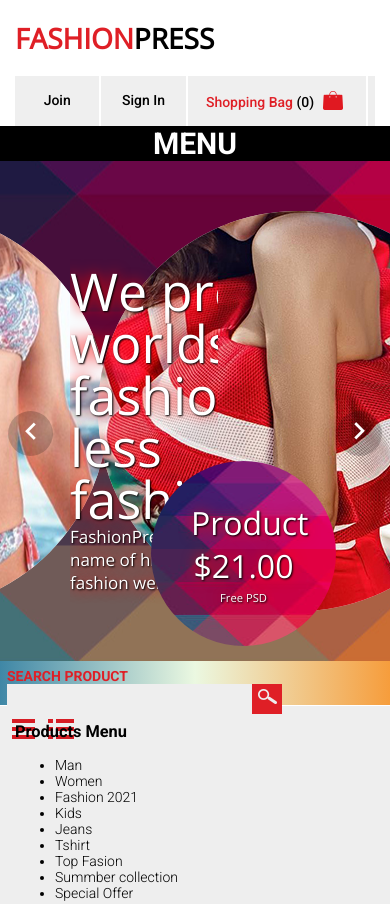
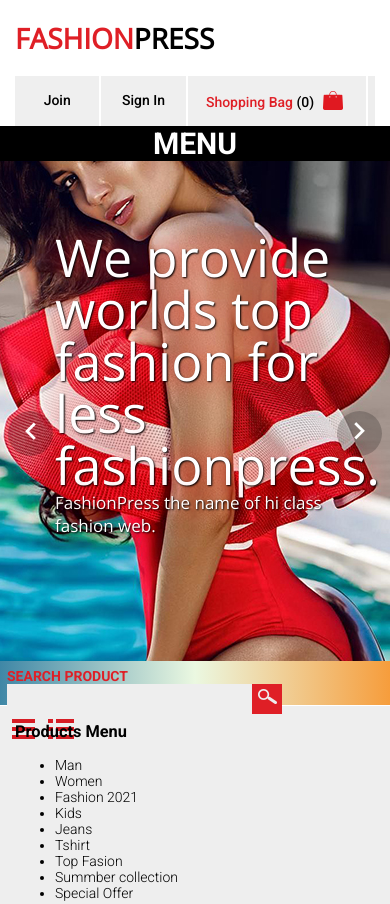
Before and after one commit to HannaHorbenko/fashionpress_online_shop, a website: page src/index.html in a window 390 px wide. Shown: the top 904 px of the page. Drawn offline with nearby package versions, Linux system fonts and the light colour scheme; files that its build step writes are made by us from their sources; files whose address does not match are found by name.

Commit message:
made slider

```diff
--- a/src/js/scripts.js
+++ b/src/js/scripts.js
@@ -72,11 +72,12 @@
             infinite: true,
             autoplay: true,
             autoplaySpeed: 2000,
+            slidesToShow: 1,
             prevArrow: `<button class="slider__arrow slider__arrow--prev">
-                            <img src="../img/slider/arrow-right.png" alt="arrow-prev">
+                            <img src="img/slider/arrow-right.png" alt="arrow-prev">
                     </button>`,
             nextArrow: `<button class="slider__arrow slider__arrow--next">
-                            <img src="../img/slider/arrow-left.png" alt="arrow-next">
+                            <img src="img/slider/arrow-left.png" alt="arrow-next">
                     </button>`,
         });
     });
--- a/src/partials/slider.html
+++ b/src/partials/slider.html
@@ -3,8 +3,8 @@
         <div class="slide">
             <div class="wrap container--lg">
                 <div class="slide__content content text">
-                    <h1 class="content__title">We provide worlds top fashion for less
-                        fashionpress. </h1>
+                    <h2 class="content__title">We provide worlds top fashion for less
+                        fashionpress. </h2>
                     <p class="content__subtitle">FashionPress the name of hi class fashion web.
                     </p>
                 </div>
@@ -20,8 +20,8 @@
         <div class="slide">
             <div class="wrap container--lg">
                 <div class="slide__content content text">
-                    <h1 class="content__title">We provide worlds top fashion for less
-                        fashionpress. </h1>
+                    <h2 class="content__title">We provide worlds top fashion for less
+                        fashionpress. </h2>
                     <p class="content__subtitle">FashionPress the name of hi class fashion web.
                     </p>
                 </div>
@@ -37,8 +37,8 @@
         <div class="slide">
             <div class="wrap container--lg">
                 <div class="slide__content content text">
-                    <h1 class="content__title">We provide worlds top fashion for less
-                        fashionpress. </h1>
+                    <h2 class="content__title">We provide worlds top fashion for less
+                        fashionpress. </h2>
                     <p class="content__subtitle">FashionPress the name of hi class fashion web.
                     </p>
                 </div>
--- a/src/scss/_slider.scss
+++ b/src/scss/_slider.scss
@@ -45,6 +45,7 @@
         top: 50%;
         left: 50%;
         transform: translate(-50%, -50%);
+        min-width: 100%;
     }
     &--pos {
         position: absolute;
@@ -91,7 +92,6 @@
         text-shadow: 1px 1px 2px black, 0 0 1em red;
         }
     .slide__content--lg {
-        position: absolute;
         left: 25%;
         top: 10%;
         z-index: 9;
@@ -117,12 +117,26 @@
 }
 
 @media screen and (max-width: 576px) {
+    .slide__content {
+        font-size: 3rem;
+        padding: 70px 55px;
+        top: 0;
+        bottom: 0;
+        left: 0;
+        right: 0;
+        width: 100%;
+    }
+
     .slide__content--lg {
-        height: 400px;
-        width: 400px;
+        left: 0;
+        right: 0;
+        top: 0;
+        bottom: 0;
+        border-radius: 0;
+        height: 100%;
+        width: 100%;
     }
     .slide__content--sm {
-        padding: 40px;
-        margin: 15px;
+        display: none;
     }
 }
```
Also changed, not shown: dist/css/main.min.css, dist/index.html, dist/js/main.min.js, 2 other files.
